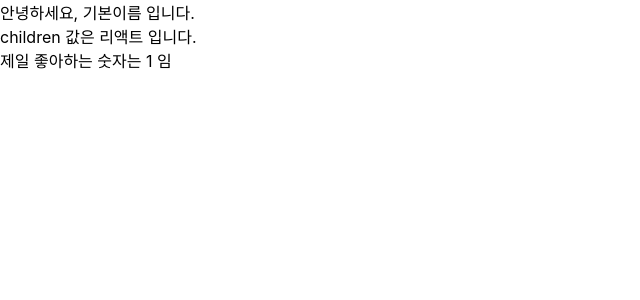
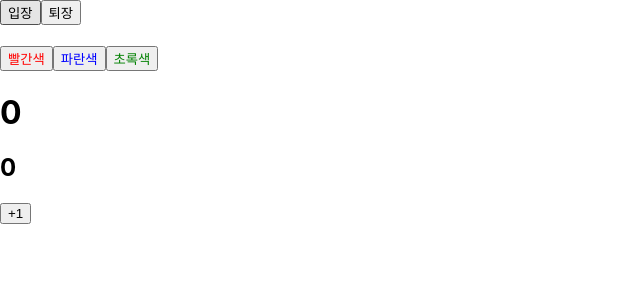
Before and after one commit to kdh3543/book_study, a React (Create React App) app in the folder 리액트를다루는기술/hello-react/: page / in a window 1280 px wide. Shown: the top 300 px of the page, without its empty margins (0-640 px from the left). Built offline with nearby package versions, Linux system fonts and the light colour scheme.

Commit message:
6/7 study part 3

```diff
--- a/리액트를다루는기술/hello-react/src/App.js
+++ b/리액트를다루는기술/hello-react/src/App.js
@@ -1,10 +1,15 @@
 import { Component } from 'react';
-import MyComponent from './MyComponent';
-
+import Counter from './Counter';
+import Say from './Say';
 class App extends Component {
   render() {
     const name = 'react';
-    return <MyComponent favoriteNumber={1}>리액트</MyComponent>;
+    return (
+      <>
+        <Say />
+        <Counter />
+      </>
+    );
   }
 }
 
--- a/리액트를다루는기술/hello-react/src/Counter.js
+++ b/리액트를다루는기술/hello-react/src/Counter.js
@@ -1,20 +1,33 @@
 import { Component } from 'react';
 
 class Counter extends Component {
-  constructor(props) {
-    super(props);
-    this.state = {
-      number: 0,
-    };
-  }
+  // 1. constructor
+  // constructor(props) {
+  //   super(props);
+  //   this.state = {
+  //     number: 0,
+  //     fixedNumber: 0,
+  //   };
+  // }
+
+  // 2. state 초깃값 지정
+  state = {
+    number: 0,
+    fixedNumber: 0,
+  };
   render() {
-    const { number } = this.state;
+    const { number, fixedNumber } = this.state;
     return (
       <div>
         <h1>{number}</h1>
+        <h2>{fixedNumber}</h2>
         <button
           onClick={() => {
-            this.setState({ number: number + 1 });
+            this.setState((prevState) => {
+              return {
+                number: prevState.number + 1,
+              };
+            });
           }}
         >
           +1
--- /dev/null
+++ b/리액트를다루는기술/hello-react/src/Say.js
@@ -0,0 +1,27 @@
+import { useState } from 'react';
+
+const Say = () => {
+  const [message, setMessage] = useState('');
+  const onClickEnter = () => setMessage('안녕하세요!');
+  const onClickLeave = () => setMessage('안녕히 가세요!');
+
+  const [color, setColor] = useState('black');
+  return (
+    <div>
+      <button onClick={onClickEnter}>입장</button>
+      <button onClick={onClickLeave}>퇴장</button>
+      <h1 style={{ color }}>{message}</h1>
+      <button style={{ color: 'red' }} onClick={() => setColor('red')}>
+        빨간색
+      </button>
+      <button style={{ color: 'blue' }} onClick={() => setColor('blue')}>
+        파란색
+      </button>
+      <button style={{ color: 'green' }} onClick={() => setColor('green')}>
+        초록색
+      </button>
+    </div>
+  );
+};
+
+export default Say;
```
Also changed, not shown: 1 other file (tests, documents, lock files or other folders).
